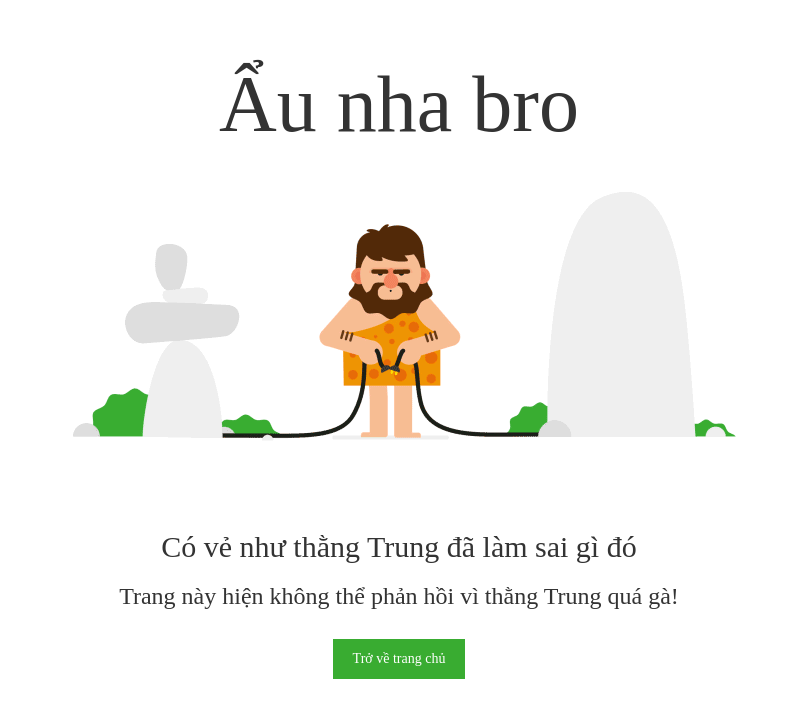
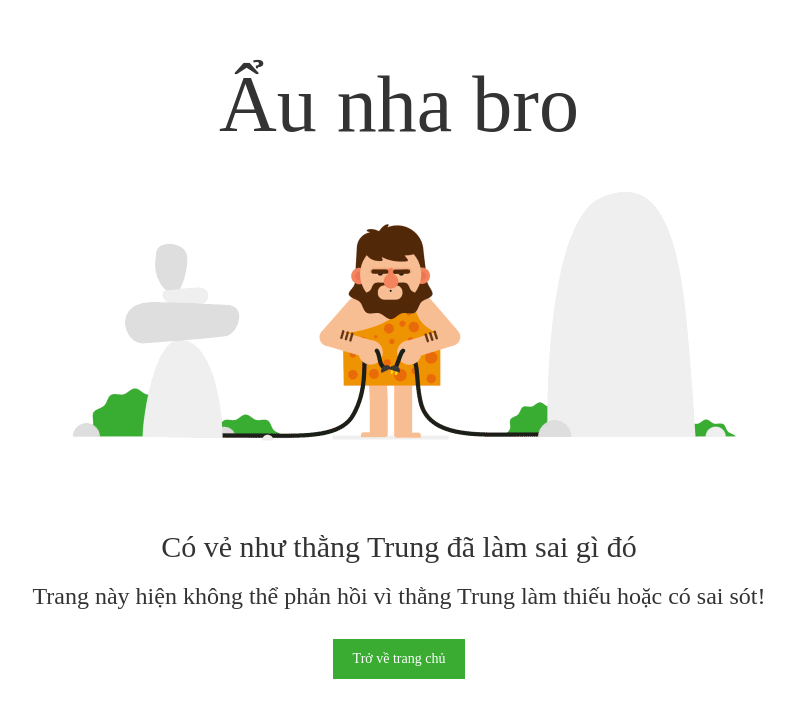
Before and after one commit to teddevhades/trungtran, a plain HTML site: page web/eror404/erro404.html in a window 1280 px wide. Shown: the whole page, without its empty margins (241-1035 px from the left). Drawn offline with nearby package versions, Linux system fonts and the light colour scheme.

Commit message:
final pls

```diff
--- a/web/eror404/erro404.html
+++ b/web/eror404/erro404.html
@@ -23,7 +23,8 @@
                 <h3 class="h2">Có vẻ như thằng Trung đã làm sai gì đó</h3>
 
                 <h3>
-                  Trang này hiện không thể phản hồi vì thằng Trung quá gà!
+                  Trang này hiện không thể phản hồi vì thằng Trung làm thiếu
+                  hoặc có sai sót!
                 </h3>
 
                 <a href="/index.html" class="link_404">Trở về trang chủ</a>
```
